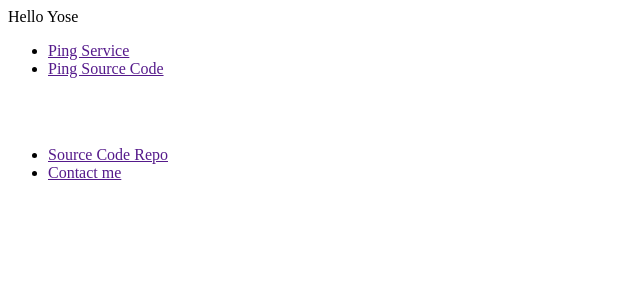
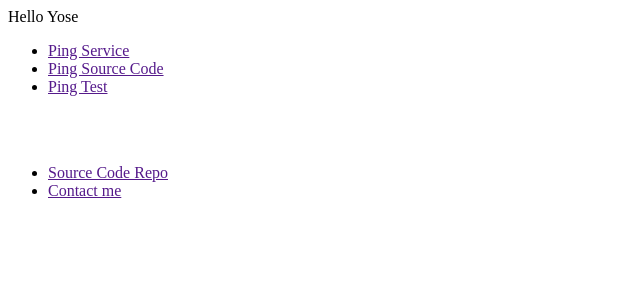
Before and after one commit to lantoli/yosethegame-googleappengine-python-practice, a Python web app: template templates/main.html in a window 1280 px wide. Shown: the top 300 px of the page, without its empty margins (0-640 px from the left). Run offline with Jinja, Linux system fonts and the light colour scheme; the template is opened without the code that fills it, so the values that code supplies are empty.

Commit message:
Ping test

```diff
--- a/main.py
+++ b/main.py
@@ -19,7 +19,8 @@ class MainHandler(webapp2.RequestHandler):
             'contactme': twitter,
             'link': github,
             'pingsvc': '/ping',
-            'pingcode': github + '/blob/master/ping.py'
+            'pingcode': github + '/blob/master/ping.py',
+            'pingtest': github + '/blob/master/tests/test_ping.py'
         }
         template = JINJA_ENVIRONMENT.get_template('main.html')
         self.response.write(template.render(template_values))
--- a/templates/main.html
+++ b/templates/main.html
@@ -6,6 +6,7 @@
   <ul>
      <li><a target="_blank" id="ping-challenge-link" href="{{pingsvc}}">Ping Service</a></li>
      <li><a target="_blank" href="{{pingcode}}">Ping Source Code</a></li>
+     <li><a target="_blank" href="{{pingtest}}">Ping Test</a></li>
   </ul>
   <br><br>
   <ul>
```
Also changed, not shown: tests/test_ping.py (added, +11 -0 lines).
